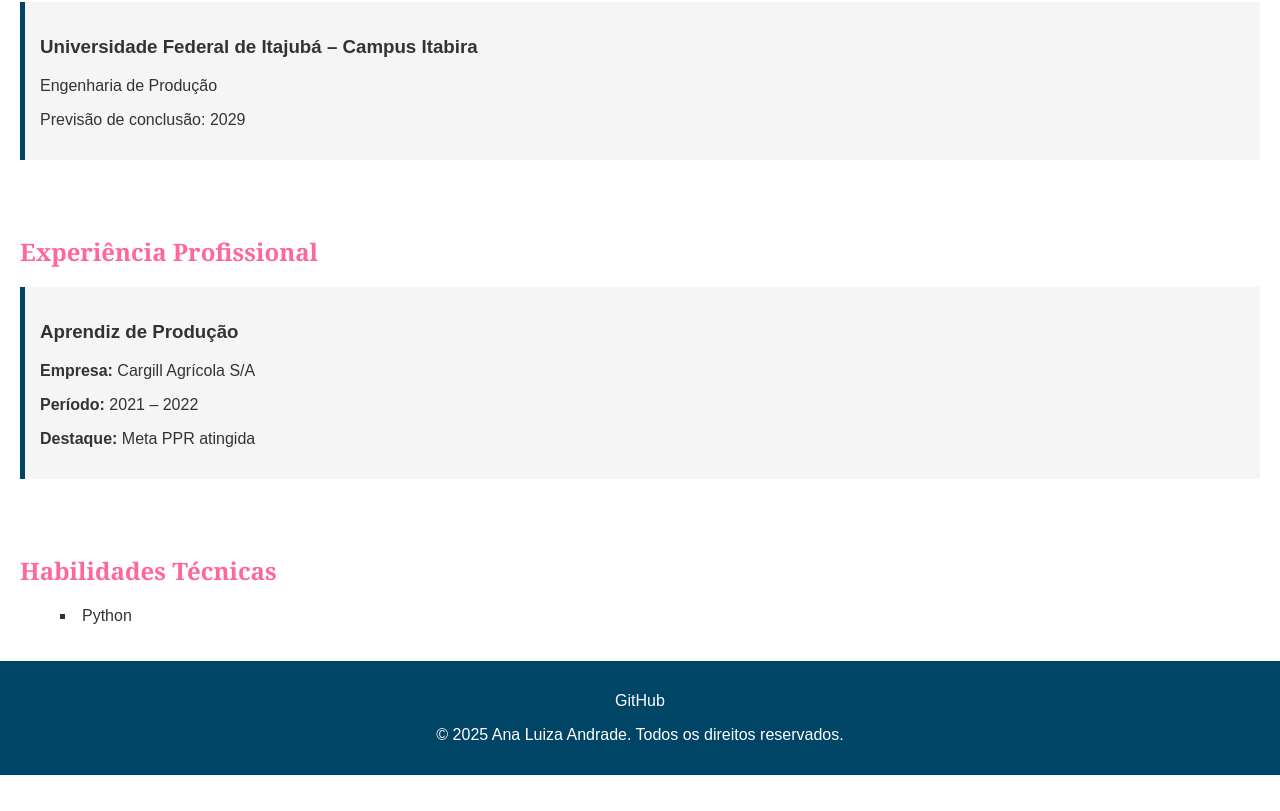
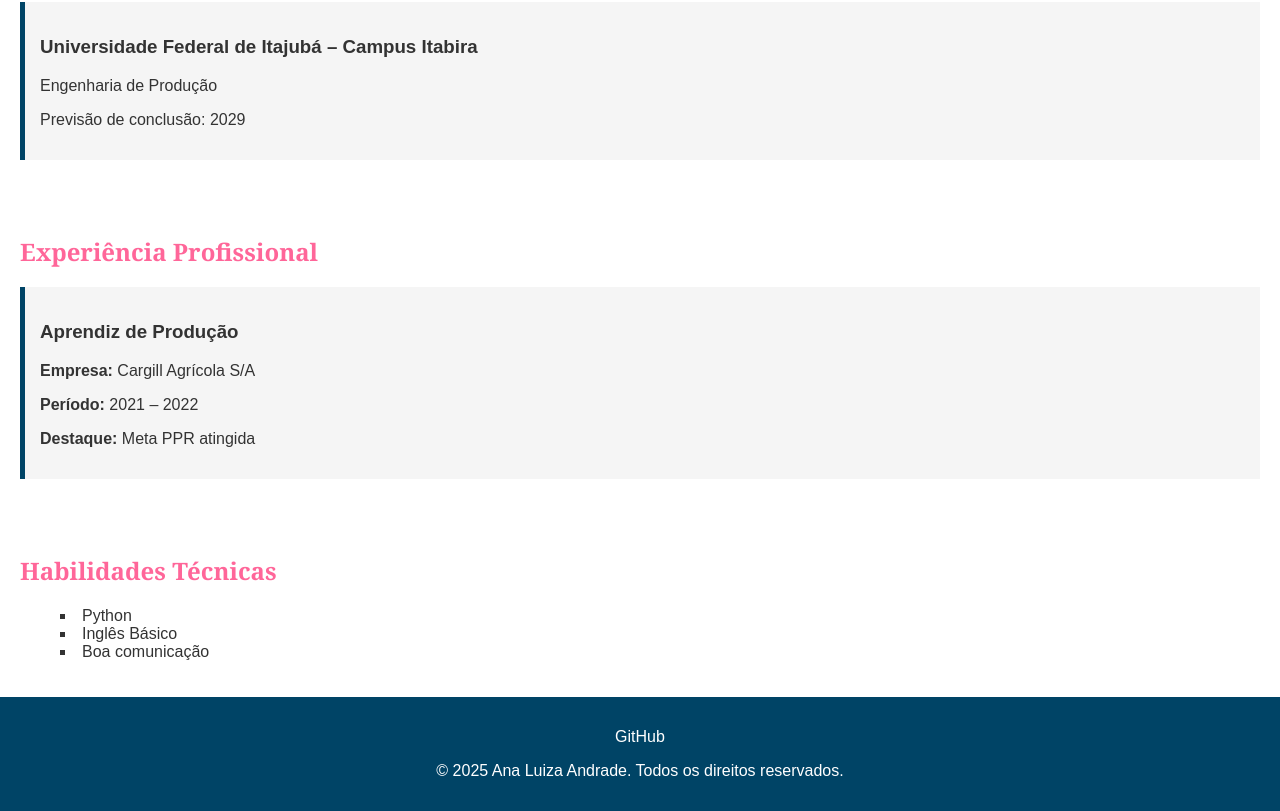
Before and after one commit to Ana-Luizacunha/desenvolve-introducao-web, a plain HTML site: page CV.html in a window 1280 px wide. Shown: the part 642-1453 px from the top of the page. Before the commit the page ends 1417 px from the top, so only its background shows below. Drawn offline with Linux system fonts and the light colour scheme.

Commit message:
Update CV.html

```diff
--- a/CV.html
+++ b/CV.html
@@ -52,6 +52,8 @@
     <h2>Habilidades Técnicas</h2>
     <ul>
       <li>Python</li>
+      <li>Inglês Básico</li>
+      <li>Boa comunicação</li>
     </ul>
   </section>
 
```
